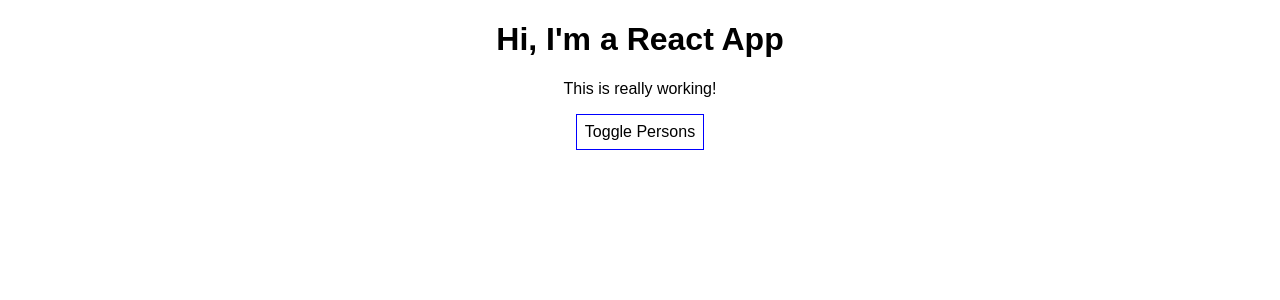
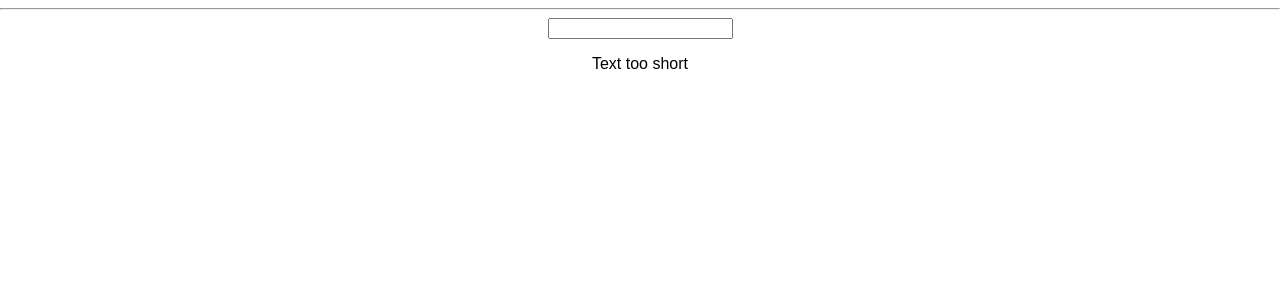
Before and after one commit to kpareek2592/react-complete-guide, a React (Create React App) app: page / in a window 1280 px wide. Shown: the top 300 px of the page. Built offline with nearby package versions, Linux system fonts and the light colour scheme.

Commit message:
List assignment solution

```diff
--- a/src/App.js
+++ b/src/App.js
@@ -1,83 +1,40 @@
 import React, { Component } from 'react';
 import './App.css';
-import Person from './Person/Person';
+import Validation from './Validation/Validation'
+import Char from './Char/Char'
 
 class App extends Component {
   state = {
-    persons: [
-      { id: 'asfa1', name: 'Max', age: 28 },
-      { id: 'vasdf1', name: 'Manu', age: 29 },
-      { id: 'asdf11', name: 'Stephanie', age: 26 }
-    ],
-    otherState: 'some other value',
-    showPersons: false
+    userInput: ''
   }
 
-  nameChangedHandler = ( event, id ) => {
-    const personIndex = this.state.persons.findIndex(p => {
-      return p.id === id;
-    });
-
-    const person = {
-      ...this.state.persons[personIndex]
-    };
-
-    // const person = Object.assign({}, this.state.persons[personIndex]);
-
-    person.name = event.target.value;
-
-    const persons = [...this.state.persons];
-    persons[personIndex] = person;
-
-    this.setState( {persons: persons} );
+  inputChangedHandler = (event) => {
+    this.setState({userInput: event.target.value});
   }
 
-  deletePersonHandler = (personIndex) => {
-    // const persons = this.state.persons.slice();
-    const persons = [...this.state.persons];
-    persons.splice(personIndex, 1);
-    this.setState({persons: persons});
-  }
-
-  togglePersonsHandler = () => {
-    const doesShow = this.state.showPersons;
-    this.setState( { showPersons: !doesShow } );
+  deleteCharHandler = (index) => {
+    const text = this.state.userInput.split('');
+    text.splice(index, 1);
+    const updatedText = text.join('');
+    this.setState({userInput: updatedText});
   }
 
   render () {
-    const style = {
-      backgroundColor: 'white',
-      font: 'inherit',
-      border: '1px solid blue',
-      padding: '8px',
-      cursor: 'pointer'
-    };
-
-    let persons = null;
-
-    if ( this.state.showPersons ) {
-      persons = (
-        <div>
-          {this.state.persons.map((person, index) => {
-            return <Person
-              click={() => this.deletePersonHandler(index)}
-              name={person.name}
-              age={person.age}
-              key={person.id}
-              changed={(event) => this.nameChangedHandler(event, person.id)} />
-          })}
-        </div>
-      );
-    }
-
+    const charList = this.state.userInput
+    .split('')
+    .map((ch, index) => {
+      return <Char
+      character = {ch}
+      key={index}
+      clicked={() => this.deleteCharHandler(index)}/>
+    })
     return (
       <div className="App">
-        <h1>Hi, I'm a React App</h1>
-        <p>This is really working!</p>
-        <button
-          style={style}
-          onClick={this.togglePersonsHandler}>Toggle Persons</button>
-        {persons}
+        <hr/>
+        <input type="text" onChange={this.inputChangedHandler} value={this.state.userInput}/>
+        <p>{this.state.userInput}</p>
+        <Validation inputLength={this.state.userInput.length}/>
+        {charList}
       </div>
     );
     // return React.createElement('div', {className: 'App'}, React.createElement('h1', null, 'Does this work now?'));
--- /dev/null
+++ b/src/Char/Char.js
@@ -0,0 +1,18 @@
+import React from 'react';
+
+const char = (props) => {
+    const style = {
+        display: 'inline-block',
+        padding: '16px',
+        margin: '16px',
+        border: '1px solid black',
+        textAlign: 'center'
+    }
+    return (
+        <div style={style} onClick={props.clicked}>
+            {props.character}
+        </div>
+    )
+}
+
+export default char;
--- a/src/Person/Person.css
+++ /dev/null
@@ -1,8 +0,0 @@
-.Person {
-    width: 60%;
-    margin: 16px auto;
-    border: 1px solid red;
-    box-shadow: 0 2px 3px #ccc;
-    padding: 16px;
-    text-align: center;
-}
--- a/src/Person/Person.js
+++ /dev/null
@@ -1,14 +0,0 @@
-import React from 'react';
-import './Person.css';
-
-const person = (props) => {
-    return (
-        <div className = 'Person'>
-            <p onClick = {props.click}>I'm {props.name} and I am {props.age} years old.</p>
-            <p>{props.children}</p>
-            <input type="text" onChange={props.changed} value={props.name}/>
-        </div>
-    )
-}
-
-export default person;
--- /dev/null
+++ b/src/Validation/Validation.js
@@ -0,0 +1,16 @@
+import React from 'react';
+
+const validation = (props) => {
+    let validationMessage = 'Text long enough';
+
+    if(props.inputLength <= 5){
+        validationMessage = 'Text too short';
+    }
+    return (
+        <div>
+            <p>{validationMessage}</p>
+        </div>
+    );
+};
+
+export default validation;
```
